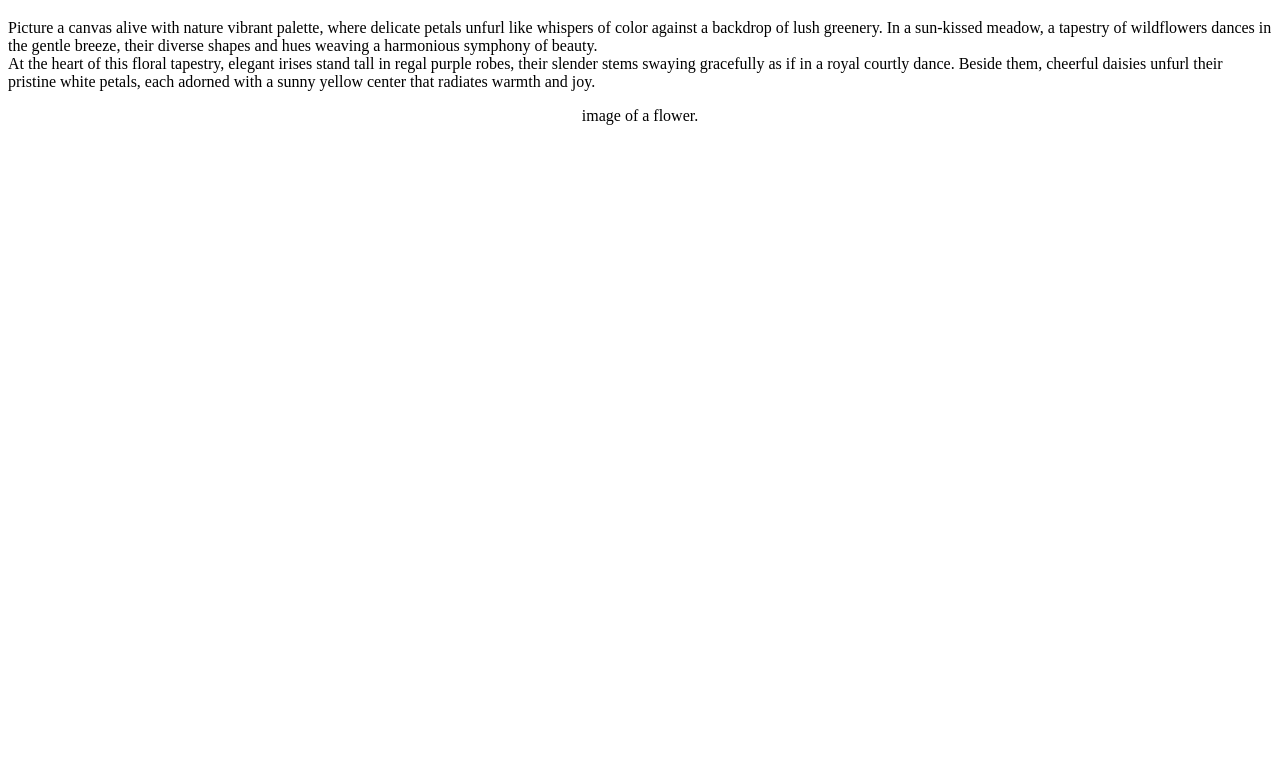
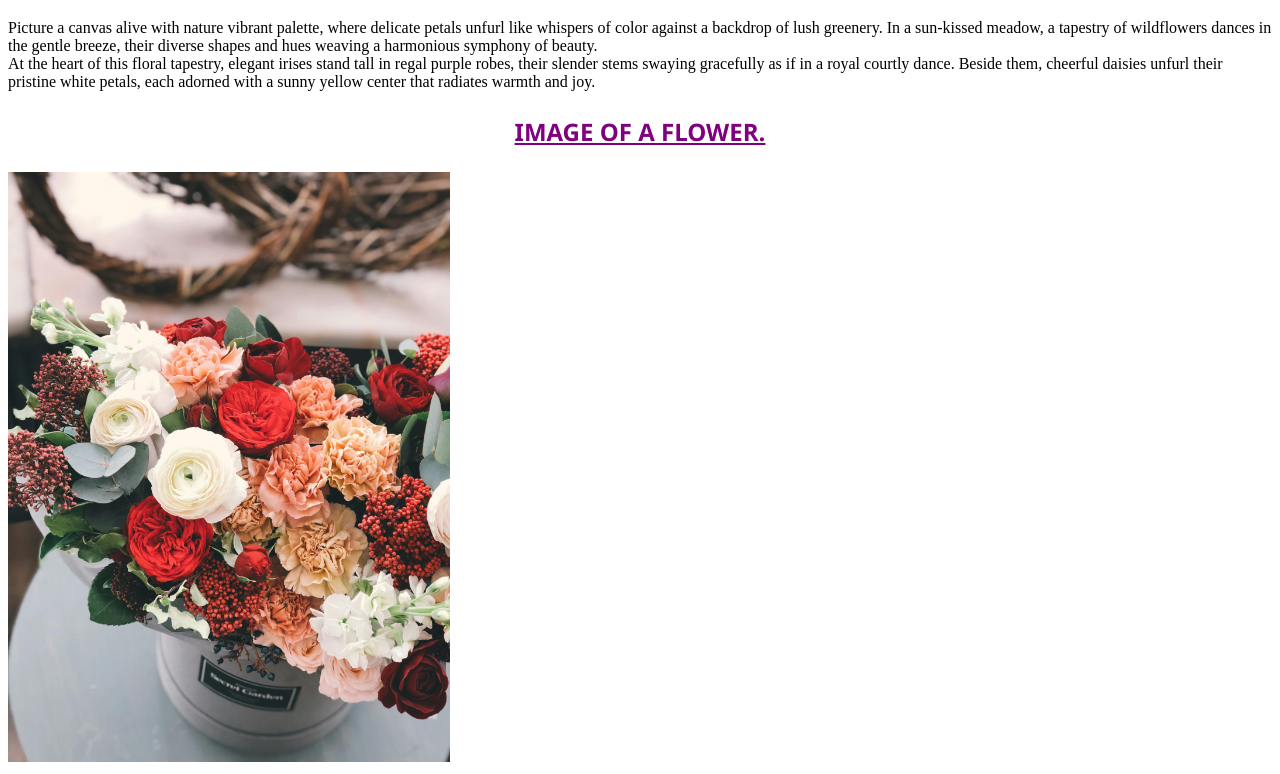
Before and after one commit to nicolemokua/test1, a plain HTML site: page INDEX.HTML in a window 1280 px wide. Shown: the part 61-835 px from the top of the page. Before the commit the page ends 800 px from the top, so only its background shows below. Drawn offline with Linux system fonts and the light colour scheme.

Commit message:
Added a few lines.

```diff
--- a/INDEX.HTML
+++ b/INDEX.HTML
@@ -4,7 +4,7 @@
     <meta charset="UTF-8">
     <title>Welcome Page</title>
 </head>
-<body>
+  <body>
     <h1>Flowers</h1>
     <p>Picture a canvas alive with nature vibrant palette, where delicate petals
         unfurl like whispers of color against a backdrop of lush greenery. In a sun-kissed meadow,
@@ -15,6 +15,16 @@
          with a sunny yellow center that radiates warmth and joy.</p>
 
          <!-- Start of a new paragraph -->
-         <p style="text-align: center;">image of a flower.</p>
+         <p style="text-align: center;
+         color:purple;
+         font-weight: bold;
+         font-family: 'Segoe UI', Tahoma, Geneva, Verdana, sans-serif;
+         text-decoration: underline;
+         font-size: 24px;
+         text-transform: uppercase;
+         ">image of a flower.</p>
+         <img src="images/flower1.jpg" alt="Flower image" width="35%" />
+
+
     </body>
 </html>
```
Also changed, not shown: images/flower1.jpg (added), images/flower2.jpg (added).
